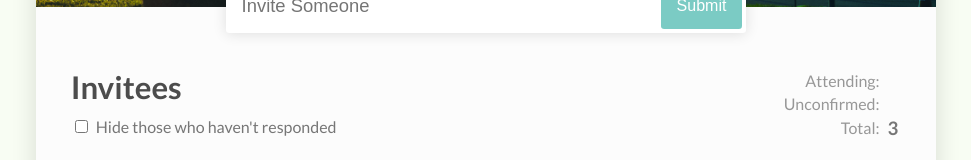
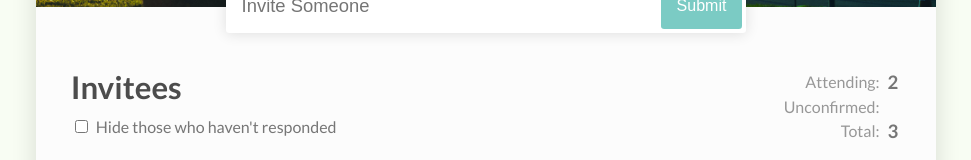
Before and after one commit to dariok87/rsvp-app, a React (Create React App) app: page / in a window 1280 px wide. Shown: the part 313-473 px from the top of the page, without its empty margins (154-1125 px from the left). Built offline with nearby package versions, Linux system fonts and the light colour scheme.

Commit message:
Pass function to the Counter component

```diff
--- a/src/App.js
+++ b/src/App.js
@@ -131,6 +131,7 @@ class App extends Component {
           </div>
           <Counter
             totalInvited={totalInvited}
+            numberAttending={numberAttending}
           />
 
           <GuestLIst
```
